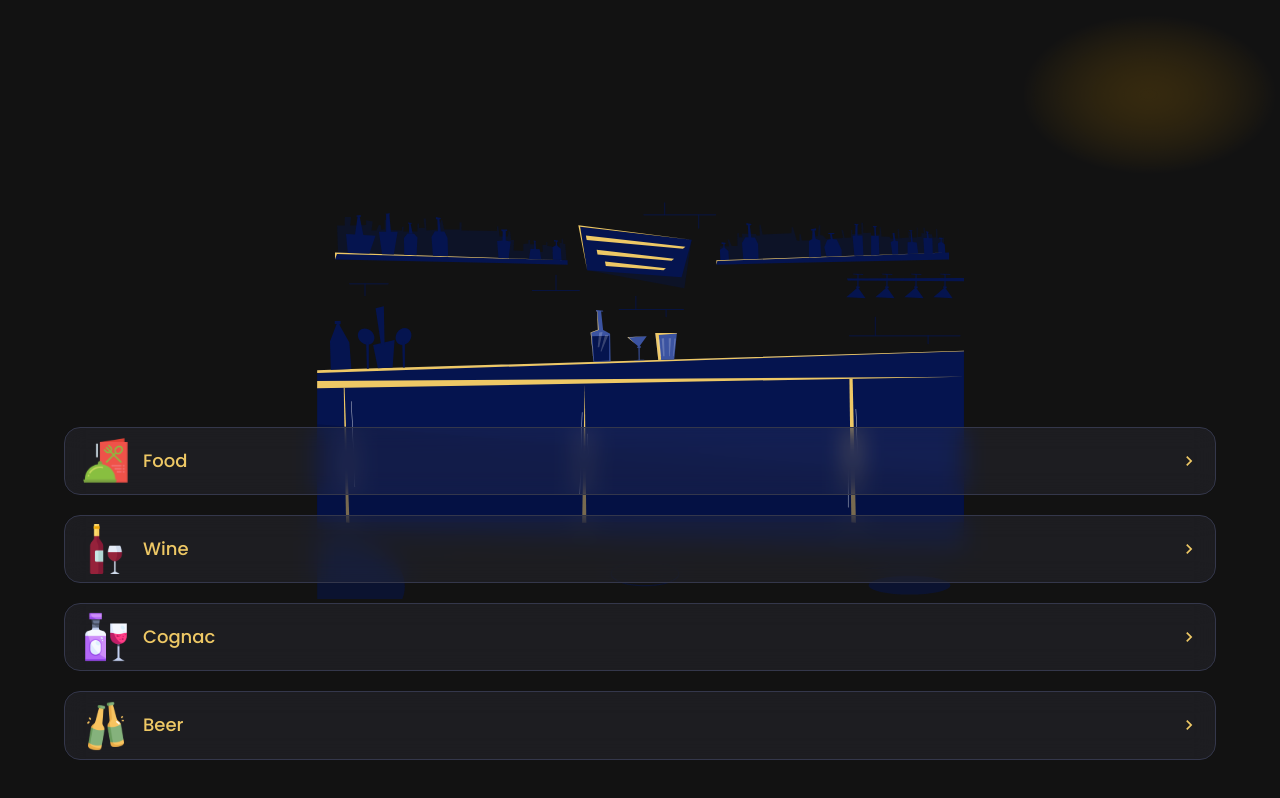
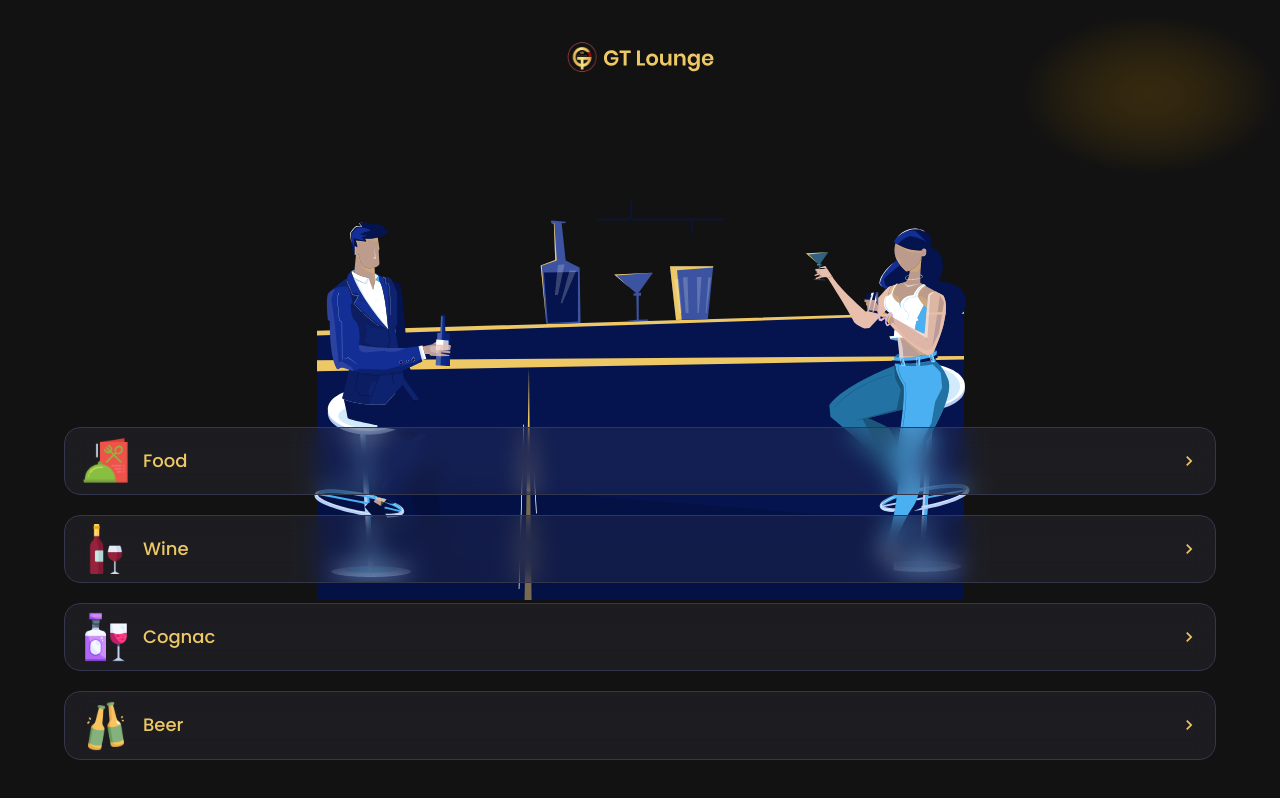
Before and after one commit to jemmycodes/GT-lounge, a React (Vite) app: page / in a window 1280 px wide. Both pictures are taken after a click on the button "Proceed". Built offline with nearby package versions, Linux system fonts and the light colour scheme.

Commit message:
page transitions done

```diff
--- a/src/components/SplashScreenComponents/SplashScreenBg.jsx
+++ b/src/components/SplashScreenComponents/SplashScreenBg.jsx
@@ -1,8 +1,10 @@
-import logo from "../../assets/logo.svg";
-
-function SplashScreenBg({ children }) {
+function SplashScreenBg({ children, showMenu }) {
   return (
-    <section className="bg-bgBlack text-yellow-500 h-full overflow-hidden flex flex-col justify-between items-center pt-10 bg-club-bg-splash-screen bg-center bg-no-repeat">
+    <section
+      className={`bg-bgBlack text-yellow-500 h-full overflow-hidden flex flex-col justify-between items-center pt-10 bg-center bg-no-repeat ${
+        !showMenu ? "bg-club-bg-splash-screen" : "bg-bar-bg"
+      }`}
+    >
       <div className="splash-bg-blur absolute top-4 right-0 overflow-hidden"></div>
       {children}
     </section>
--- a/src/components/SplashScreenComponents/SplashScreenLang.jsx
+++ b/src/components/SplashScreenComponents/SplashScreenLang.jsx
@@ -2,20 +2,20 @@ import { useEffect, useState } from "react";
 import { RadioBtns } from "..";
 import { radioData } from "../../constants/appData";
 
-function SplashScreenLang({ onShowMenu }) {
+function SplashScreenLang({ onShowMenu, showMenu }) {
   const [language, setLanguage] = useState("turkish");
 
   useEffect(() => localStorage.setItem("language", language), [language]);
 
   return (
-    <hgroup className="language-card overflow-hidden">
+    <hgroup className={!showMenu ? "language-card" : "language-card-outro"}>
       <div className="splash-bg-blur absolute  -bottom-4 -left-28 overflow-hidden "></div>
       <h1 className="text-white text-lg text-center">
         Choose a language to continue
       </h1>
       <form
         className="flex  flex-col gap-20"
-        onSubmit={() => e.preventDefault()}
+        onSubmit={(e) => e.preventDefault()}
       >
         <div>
           {radioData.map(({ id, value }) => (
--- a/src/components/SplashScreenComponents/SplashScreenMenu.jsx
+++ b/src/components/SplashScreenComponents/SplashScreenMenu.jsx
@@ -1,9 +1,15 @@
 import { MenuItems } from "../index";
 import { menuData } from "../../constants/appData";
 
-function SplashScreenMenu() {
+function SplashScreenMenu({ showMenu }) {
   return (
-    <ul className="absolute bottom-10 w-[90%] mx-auto flex flex-col gap-5">
+    <ul
+      className={
+        !showMenu
+          ? "hidden absolute bottom-10 w-[90%] mx-auto  gap-5"
+          : "flex flex-col animate-fadeIn absolute bottom-10 w-[90%] mx-auto  gap-5"
+      }
+    >
       {menuData.map(({ icon, type }) => (
         <MenuItems key={type} menu={type} icon={icon} />
       ))}
--- a/src/components/SplashScreenComponents/SplashScreenMockups.jsx
+++ b/src/components/SplashScreenComponents/SplashScreenMockups.jsx
@@ -1,18 +1,22 @@
 import girlAtBar from "../../assets/girl-at-bar.svg";
 import manAtBar from "../../assets/man-at-bar.svg";
 
-function SplashScreenMockups() {
+function SplashScreenMockups({ showMenu }) {
   return (
     <figure className="max-w-full overflow-hidden">
       <img
         src={manAtBar}
         alt="Man drinking at a bar"
-        className="animate-slideInFromLeft overflow-hidden custom-animation-classes"
+        className={`overflow-hidden custom-animation-classes ${
+          !showMenu ? "animate-slideInFromLeft" : "animate-slideOutToleft"
+        }`}
       />
       <img
         src={girlAtBar}
         alt="Girl drinking at a bar"
-        className=" animate-slideInFromRight overflow-hidden custom-animation-classes "
+        className={`overflow-hidden custom-animation-classes ${
+          !showMenu ? "animate-slideInFromRight" : "animate-slideOutToRight"
+        }`}
       />
     </figure>
   );
--- a/src/index.css
+++ b/src/index.css
@@ -44,6 +44,10 @@ html,
     @apply bg-lang-card-color overflow-hidden w-full text-white backdrop-blur-xl border-[#34374b] border rounded-t-[40px] p-5 font-semibold flex gap-5 flex-col animate-slideInFromButtom;
   }
 
+  .language-card-outro {
+    @apply bg-lang-card-color overflow-hidden w-full text-white backdrop-blur-xl border-[#34374b] border rounded-t-[40px] p-5 font-semibold flex gap-5 flex-col animate-slideToButtom custom-animation-classes;
+  }
+
   hgroup form div {
     @apply flex gap-4 justify-between text-lg items-center;
   }
--- a/src/pages/SplashScreen.jsx
+++ b/src/pages/SplashScreen.jsx
@@ -15,16 +15,11 @@ function SplashScreen() {
   };
 
   return (
-    <SplashScreenBg>
-      {!showMenu ? (
-        <>
-          <SplashScreenLogo />
-          <SplashScreenMockups />
-          <SplashScreenLang showMenu={showMenu} onShowMenu={handleShowMenu} />
-        </>
-      ) : (
-        <SplashScreenMenu />
-      )}
+    <SplashScreenBg showMenu={showMenu}>
+      <SplashScreenLogo />
+      <SplashScreenMockups showMenu={showMenu} />
+      <SplashScreenLang showMenu={showMenu} onShowMenu={handleShowMenu} />
+      <SplashScreenMenu showMenu={showMenu} />
     </SplashScreenBg>
   );
 }
--- a/tailwind.config.cjs
+++ b/tailwind.config.cjs
@@ -8,9 +8,14 @@ module.exports = {
         slideInFromLeft: "slideInFromLeft 1s ease",
         slideInFromButtom: "slideInFromButtom 1s ease",
         slideAndScale: "slideAndScale 2s ease",
+        slideToButtom: "slideToButtom 1s ease",
+        slideOutToleft: "slideOutToleft 1s ease",
+        slideOutToRight: "slideOutToRight 1s ease",
+        fadeIn: "fadeIn 2.5s ease",
       },
       backgroundImage: {
         "club-bg-splash-screen": "url('./assets/bar-bg.svg')",
+        "bar-bg": "url('./assets/bar.svg')",
       },
       colors: {
         bgBlack: "#121212",
@@ -73,6 +78,46 @@ module.exports = {
             height: "220px",
           },
         },
+        slideToButtom: {
+          "0%": {
+            transform: "translateY(0%)",
+          },
+          "100%": {
+            transform: "translateY(100%)",
+          },
+        },
+        slideOutToleft: {
+          "0%": {
+            transform: "translate(-95%,-50%)",
+            position: "absolute",
+            top: "50%",
+          },
+          "100%": {
+            transform: "translate(-200%,-50%)",
+            position: "absolute",
+            top: "50%",
+          },
+        },
+        slideOutToRight: {
+          "0%": {
+            transform: "translate(-5%,-50%)",
+            position: "absolute",
+            top: "50%",
+          },
+          "100%": {
+            transform: "translate(100%,-50%)",
+            position: "absolute",
+            top: "50%",
+          },
+        },
+        fadeIn: {
+          "0%": {
+            opacity: "0",
+          },
+          "100%": {
+            opacity: "1",
+          },
+        },
       },
     },
   },
```
Also changed, not shown: src/assets/bar.svg (added).
